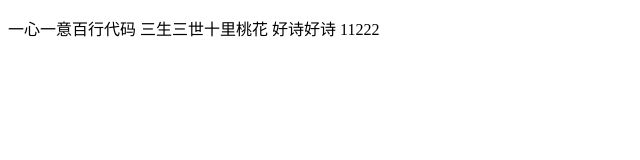
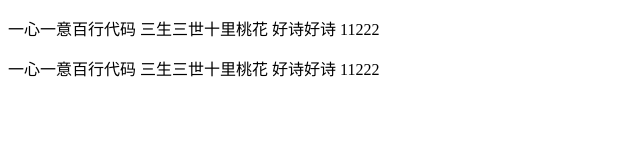
Before and after one commit to gaosilan/demo123, a plain HTML site: page index.html in a window 1280 px wide. Shown: the whole page, without its empty margins (0-640 px from the left). Drawn offline with Linux system fonts and the light colour scheme.

Commit message:
解决了冲突

```diff
--- a/index.html
+++ b/index.html
@@ -10,6 +10,7 @@
 
 <body>
     <p>一心一意百行代码 三生三世十里桃花 好诗好诗 11222</p>
+    <p>一心一意百行代码 三生三世十里桃花 好诗好诗 11222</p>
 </body>
 
 </html>
```
